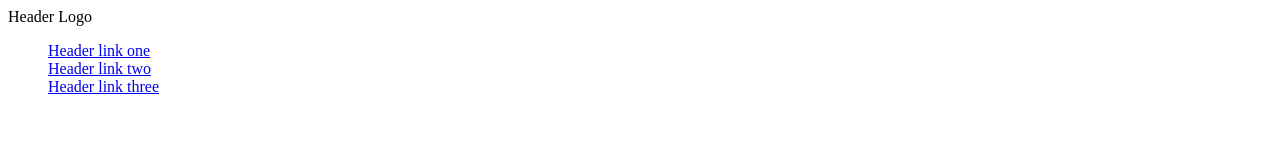
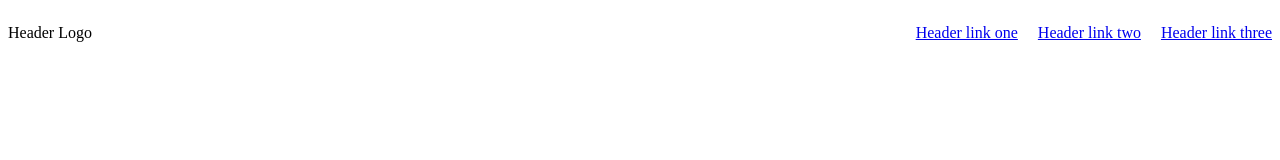
Before and after one commit to awrongcloud/landing_page, a plain HTML site: page index.html in a window 1280 px wide. Drawn offline with Linux system fonts and the light colour scheme.

Commit message:
title bar on top completed

```diff
--- a/index.html
+++ b/index.html
@@ -10,7 +10,9 @@
 <body>
 
     <div class="container">
-        <div class="logo">Header Logo</div>
+        <div class="header-logo">
+            Header Logo
+        </div>
         <ul class="header-list">
             <li>
                 <a href="#">Header link one</a>
@@ -27,5 +29,6 @@
 
 
 
+
 </body>
 </html>
--- a/style.css
+++ b/style.css
@@ -1,3 +1,18 @@
 ul{
     list-style-type: none;
 }
+
+.container{
+    display: flex;
+    justify-content: space-between;
+}
+
+.header-logo{
+    display: flex;
+    align-items: center;
+}
+
+.header-list{
+    display: flex;
+    gap: 20px;
+}
```
